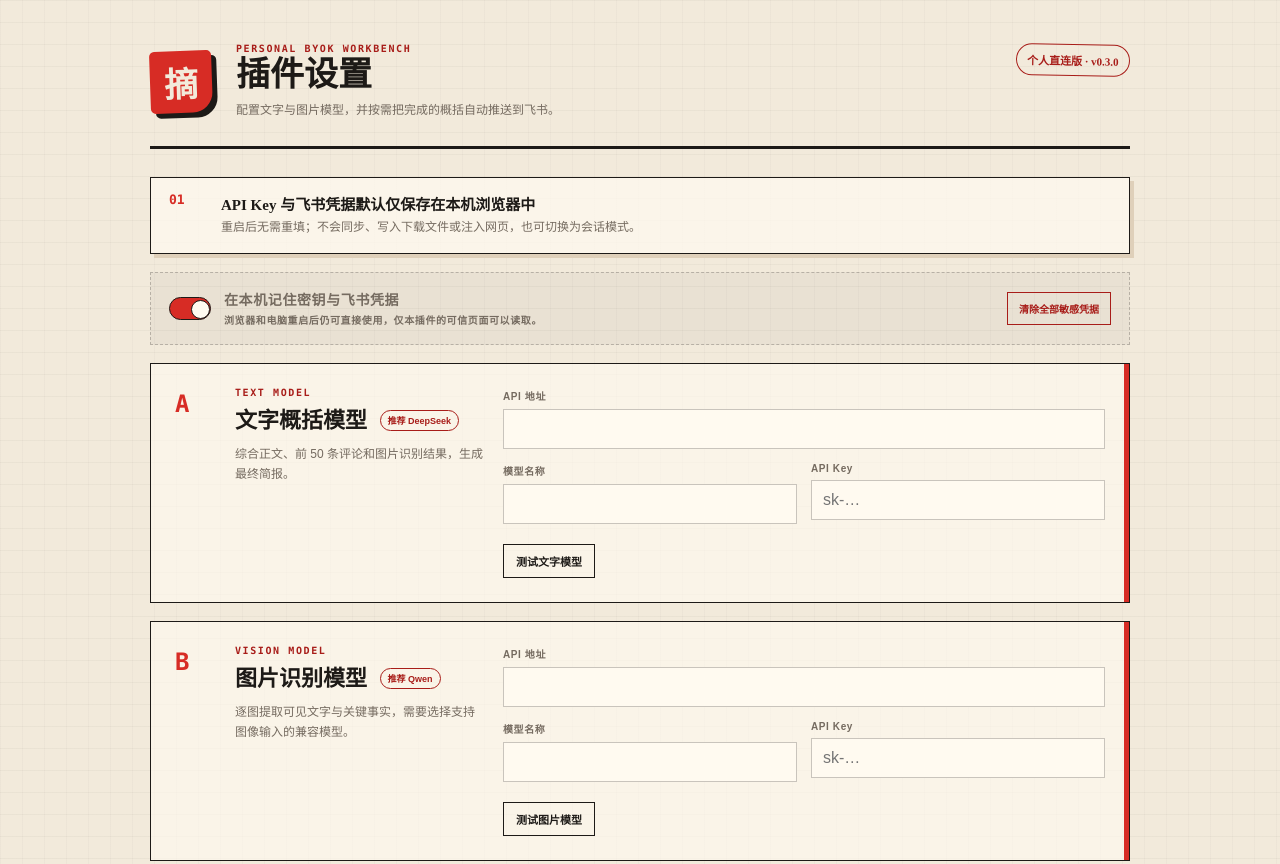
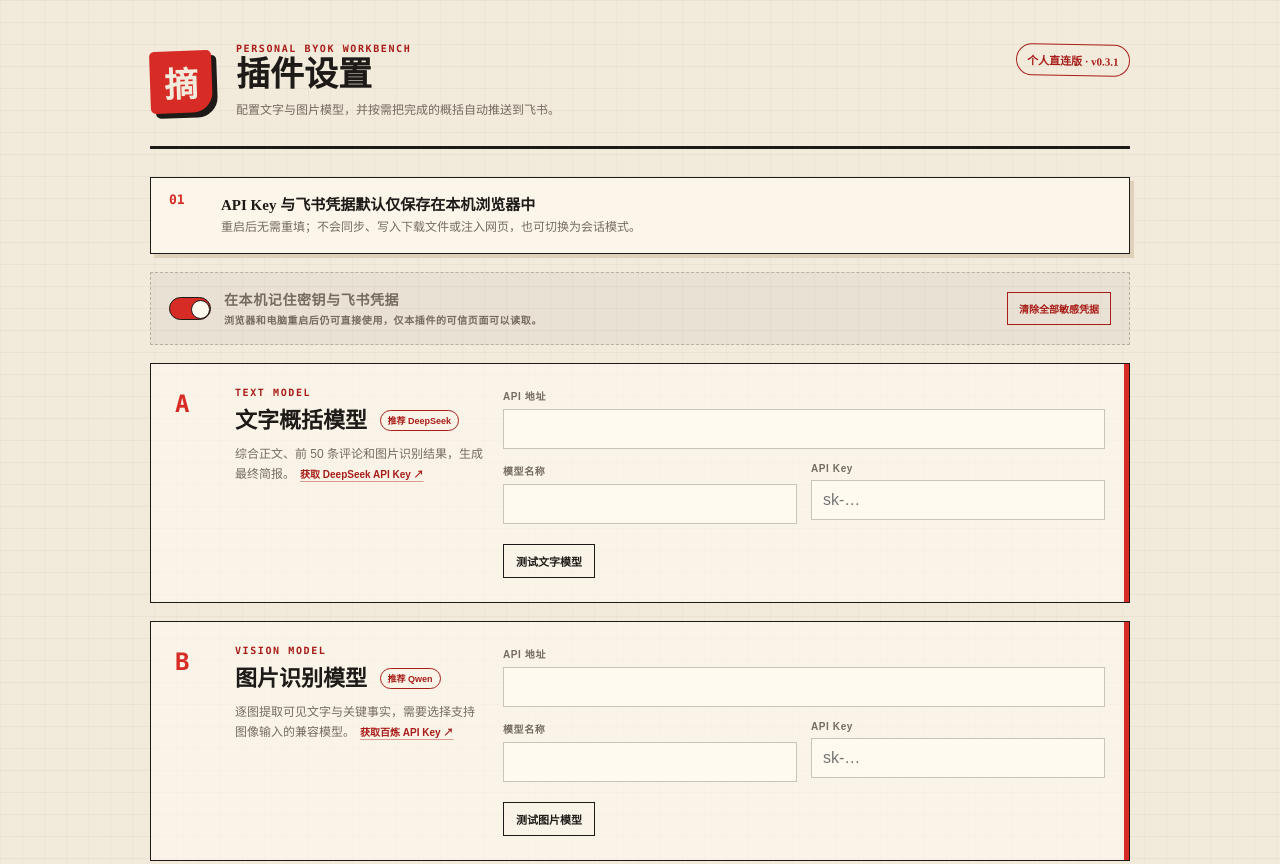
Before and after one commit to monika2333/xiaohongshu_plugin, a browser extension: page options.html in a window 1280 px wide. Shown: the top 864 px of the page. Drawn offline with Linux system fonts and the light colour scheme.

Commit message:
添加模型 API Key 快捷入口

```diff
--- a/options.css
+++ b/options.css
@@ -258,6 +258,23 @@
   white-space: nowrap;
 }
 
+.provider-link {
+  display: inline-block;
+  margin-left: 5px;
+  color: var(--red-dark);
+  font-family: "Microsoft YaHei", "PingFang SC", sans-serif;
+  font-size: 10px;
+  font-weight: 700;
+  line-height: 1.4;
+  text-decoration-color: rgba(168, 29, 25, .42);
+  text-decoration-thickness: 1px;
+  text-underline-offset: 3px;
+  white-space: nowrap;
+}
+
+.provider-link:hover { color: var(--red); text-decoration-color: currentColor; }
+.provider-link:focus-visible { outline: 2px solid var(--red); outline-offset: 3px; }
+
 .fields {
   display: grid;
   grid-template-columns: 1fr 1fr;
--- a/options.html
+++ b/options.html
@@ -15,7 +15,7 @@
           <h1>插件设置</h1>
           <p>配置文字与图片模型，并按需把完成的概括自动推送到飞书。</p>
         </div>
-        <span class="edition">个人直连版 · v0.3.0</span>
+        <span class="edition">个人直连版 · v0.3.1</span>
       </header>
 
       <aside class="privacy-note">
@@ -44,7 +44,7 @@
           <div class="card-heading">
             <p class="eyebrow">TEXT MODEL</p>
             <h2 id="text-title">文字概括模型 <span class="recommendation">推荐 DeepSeek</span></h2>
-            <p>综合正文、前 50 条评论和图片识别结果，生成最终简报。</p>
+            <p>综合正文、前 50 条评论和图片识别结果，生成最终简报。<a class="provider-link" href="https://platform.deepseek.com/api_keys" target="_blank" rel="noreferrer">获取 DeepSeek API Key ↗</a></p>
           </div>
           <div class="fields">
             <label class="wide-field">
@@ -71,7 +71,7 @@
           <div class="card-heading">
             <p class="eyebrow">VISION MODEL</p>
             <h2 id="vision-title">图片识别模型 <span class="recommendation">推荐 Qwen</span></h2>
-            <p>逐图提取可见文字与关键事实，需要选择支持图像输入的兼容模型。</p>
+            <p>逐图提取可见文字与关键事实，需要选择支持图像输入的兼容模型。<a class="provider-link" href="https://bailian.console.aliyun.com/?tab=model#/api-key" target="_blank" rel="noreferrer">获取百炼 API Key ↗</a></p>
           </div>
           <div class="fields">
             <label class="wide-field">
@@ -137,7 +137,7 @@
                   <span>签名密钥（选填）</span>
                   <input id="feishu-webhook-secret" type="password" autocomplete="off" spellcheck="false" placeholder="机器人开启签名校验时填写">
                 </label>
-                <p class="field-help wide-field">在目标飞书群的“设置 → 群机器人”中添加自定义机器人并复制 Webhook。建议同时开启签名校验。<a href="https://open.feishu.cn/document/common-capabilities/message-card/getting-started/send-message-cards-with-a-custom-bot?lang=zh-CN" target="_blank" rel="noreferrer">查看飞书说明 ↗</a></p>
+                <p class="field-help wide-field">在目标飞书群的“设置 → 群机器人”中添加自定义机器人并复制 Webhook。建议同时开启签名校验。<a href="https://open.feishu.cn/document/feishu-cards/quick-start/send-message-cards-with-custom-bot" target="_blank" rel="noreferrer">查看飞书说明 ↗</a></p>
               </div>
 
               <div id="feishu-app-fields" class="fields feishu-fields" hidden>
--- a/package.json
+++ b/package.json
@@ -1,6 +1,6 @@
 {
   "name": "xiaohongshu-note-exporter",
-  "version": "0.3.0",
+  "version": "0.3.1",
   "private": true,
   "scripts": {
     "check": "node --check popup.js && node --check options.js && node --check content-script.js && node --check prompts.js && node --check ai-pipeline.js && node --check service-worker.js && node tests/service-worker.test.cjs && node tests/popup.test.cjs && node tests/options.test.cjs"
```
Also changed, not shown: tests/options.test.cjs (+9 -0 lines), README.md, manifest.json.
